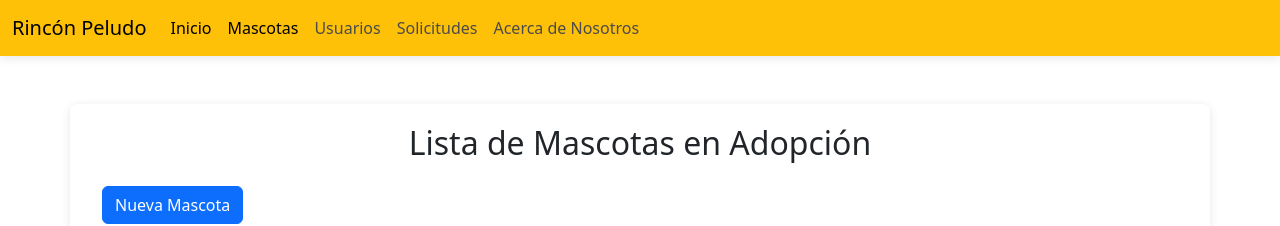
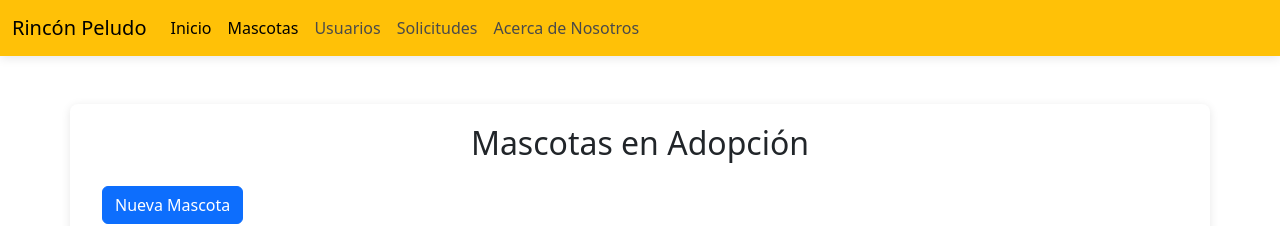
Before and after one commit to TaniaLizzz/TallerfrontEnd, an Angular app: page /mascotas in a window 1280 px wide. Shown: the top 226 px of the page. Built offline with nearby package versions, Linux system fonts and the light colour scheme; no server answers.

Commit message:
Nuevo cambio

```diff
--- a/src/app/lista-mascotas/lista-mascotas.component.html
+++ b/src/app/lista-mascotas/lista-mascotas.component.html
@@ -1,5 +1,5 @@
 <div class="container">
-  <h2 class="text-center mb-4">Lista de Mascotas en Adopción</h2>
+  <h2 class="text-center mb-4">Mascotas en Adopción</h2>
   <a class="btn btn-primary mb-3" [routerLink]="['/mascotas/crear']">Nueva Mascota</a>
   <div class="table-responsive">
     <table class="table table-striped">
```
